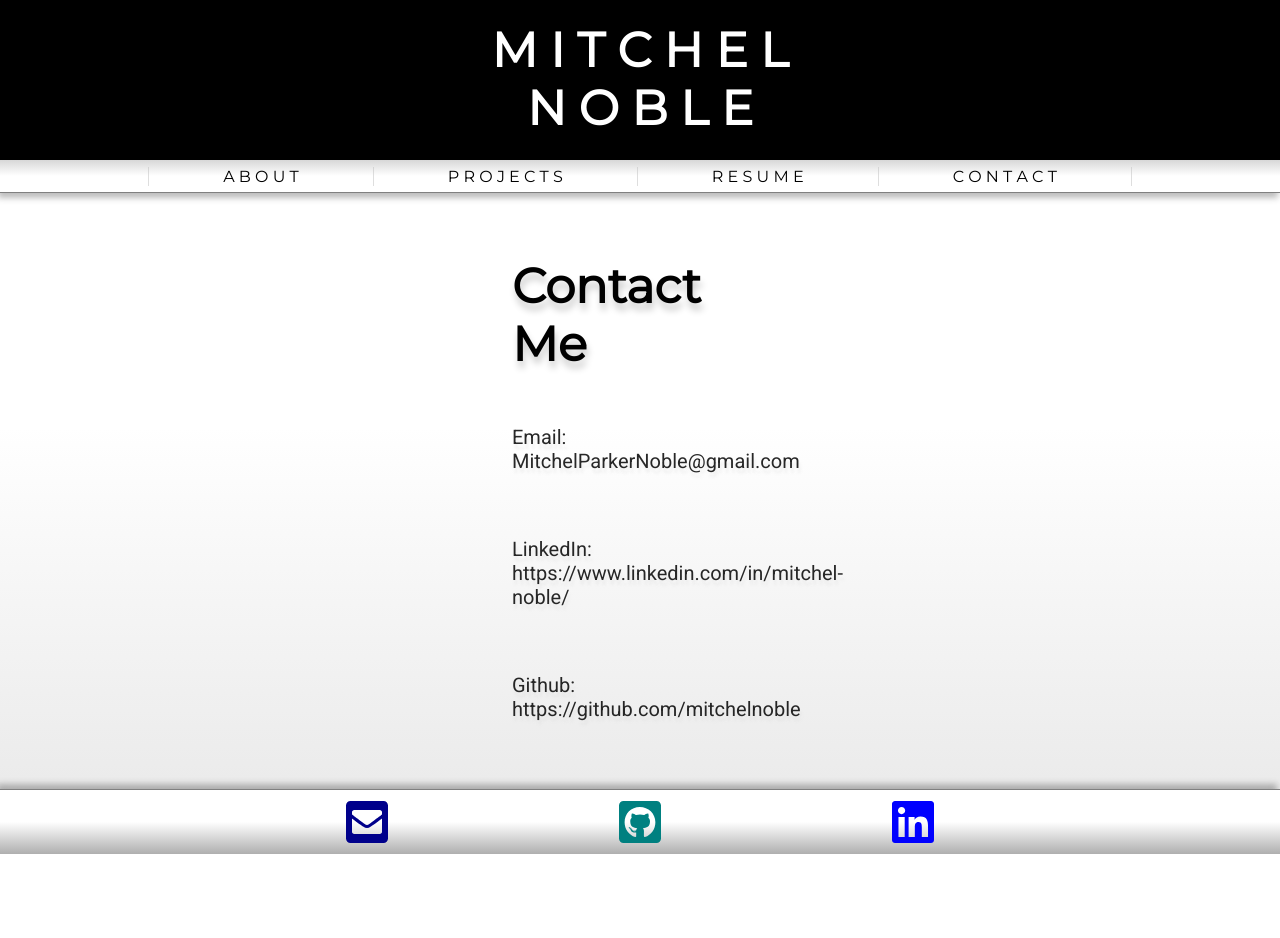
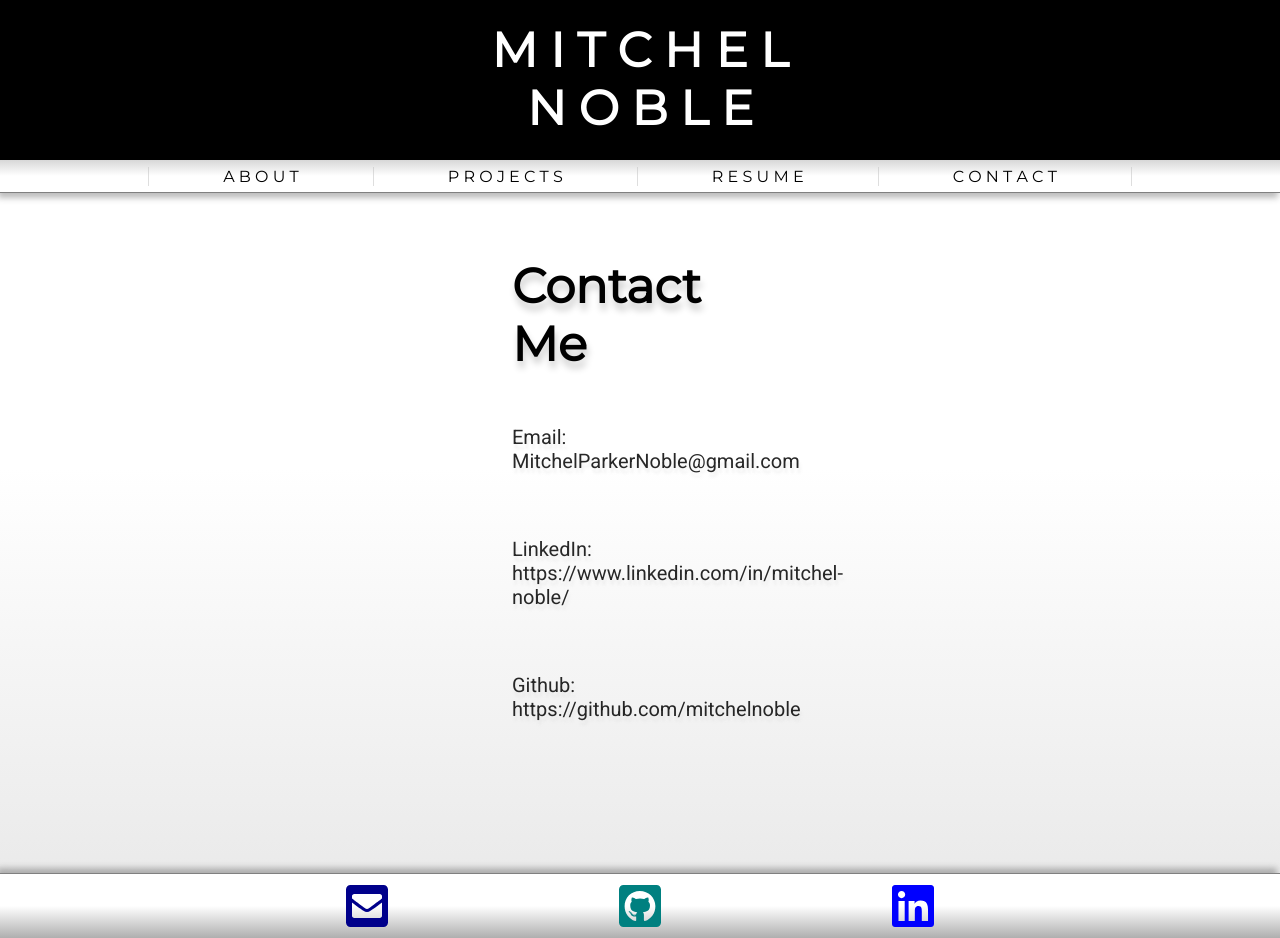
Before and after one commit to mitchelnoble/portfolio-website, a React (Create React App) app: page /Contact in a window 1280 px wide. Before the commit the page ends 854 px from the top, so only its background shows below. Built offline with nearby package versions, Linux system fonts and the light colour scheme.

Commit message:
fixed contact form height

```diff
--- a/src/styles/screens/Contact.css
+++ b/src/styles/screens/Contact.css
@@ -1,5 +1,5 @@
 .contact-form {
-  height: 69.5vh;
+  height: 80vh;
   margin-top: 2em;
   margin-right: 16em;
   display: grid;
```
